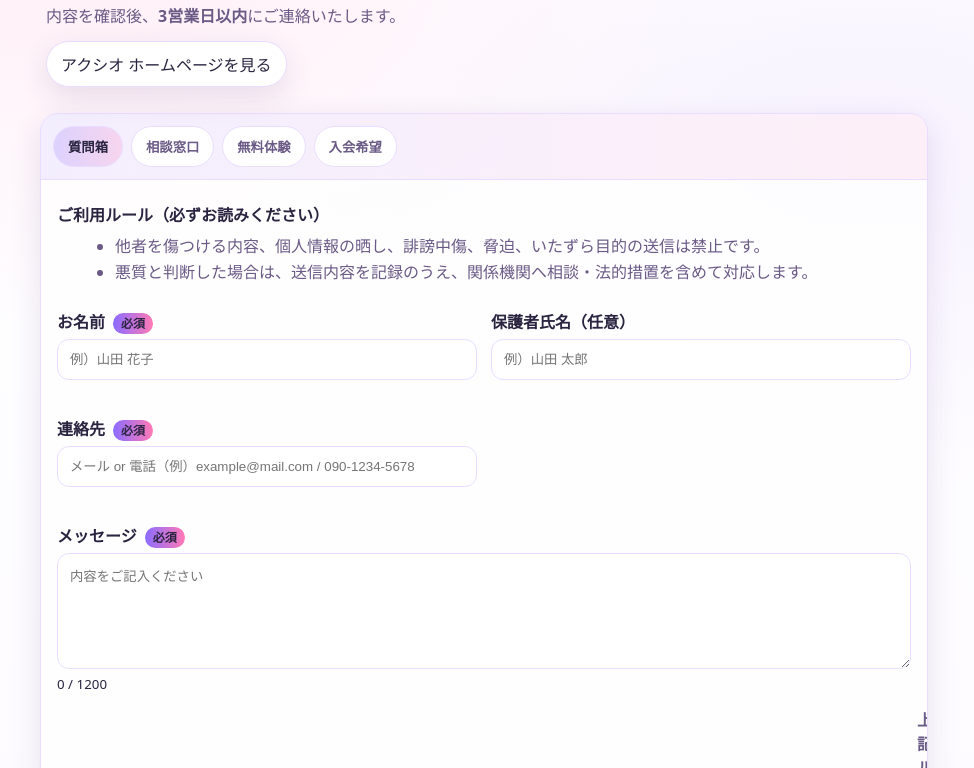
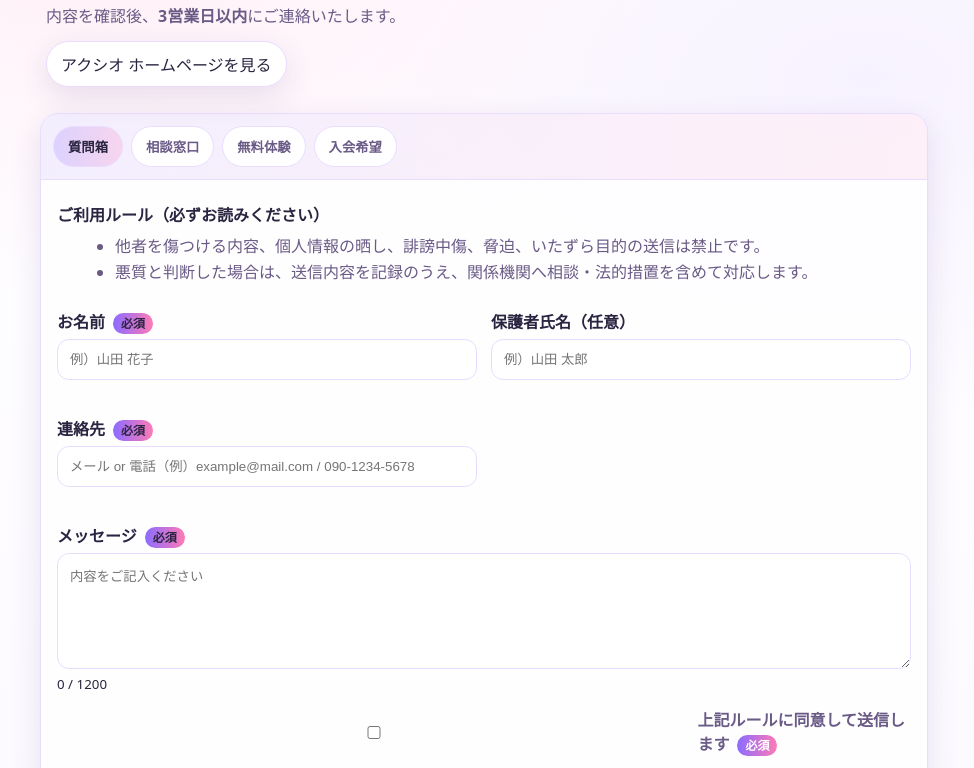
Before and after one commit to accio29113/accio-contact, a plain HTML site: page index.html in a window 1280 px wide. Shown: the part 184-952 px from the top of the page, without its empty margins (156-1130 px from the left). Drawn offline with Linux system fonts and the light colour scheme.

Commit message:
Refactor CSS for improved readability and organization

```diff
--- a/style.css
+++ b/style.css
@@ -145,25 +145,18 @@ input:focus, textarea:focus{
 
 .agree{
   grid-column: 1 / -1;
-  display: inline-flex;     /* ← ここがポイント */
-  align-items: center;
-  gap: 6px;
+  display: flex;
+  align-items: center;   /* ← 縦ズレ防止 */
+  gap: 6px;              /* ← 距離を縮める */
   color: var(--muted);
   font-weight: 800;
-  max-width: 100%;          /* 念のため */
 }
 
-/* チェックボックス */
+/* チェックボックスの位置微調整 */
 .agree input[type="checkbox"]{
   margin: 0;
-  flex-shrink: 0;           /* 潰れ防止 */
+  transform: translateY(1px); /* 文字と高さ合わせ */
 }
-
-/* 文章側 */
-.agree span{
-  display: inline;          /* ← 横に伸びさせない */
-}
-
 
 
 .actions{ display:flex; gap:10px; flex-wrap:wrap; }
```
